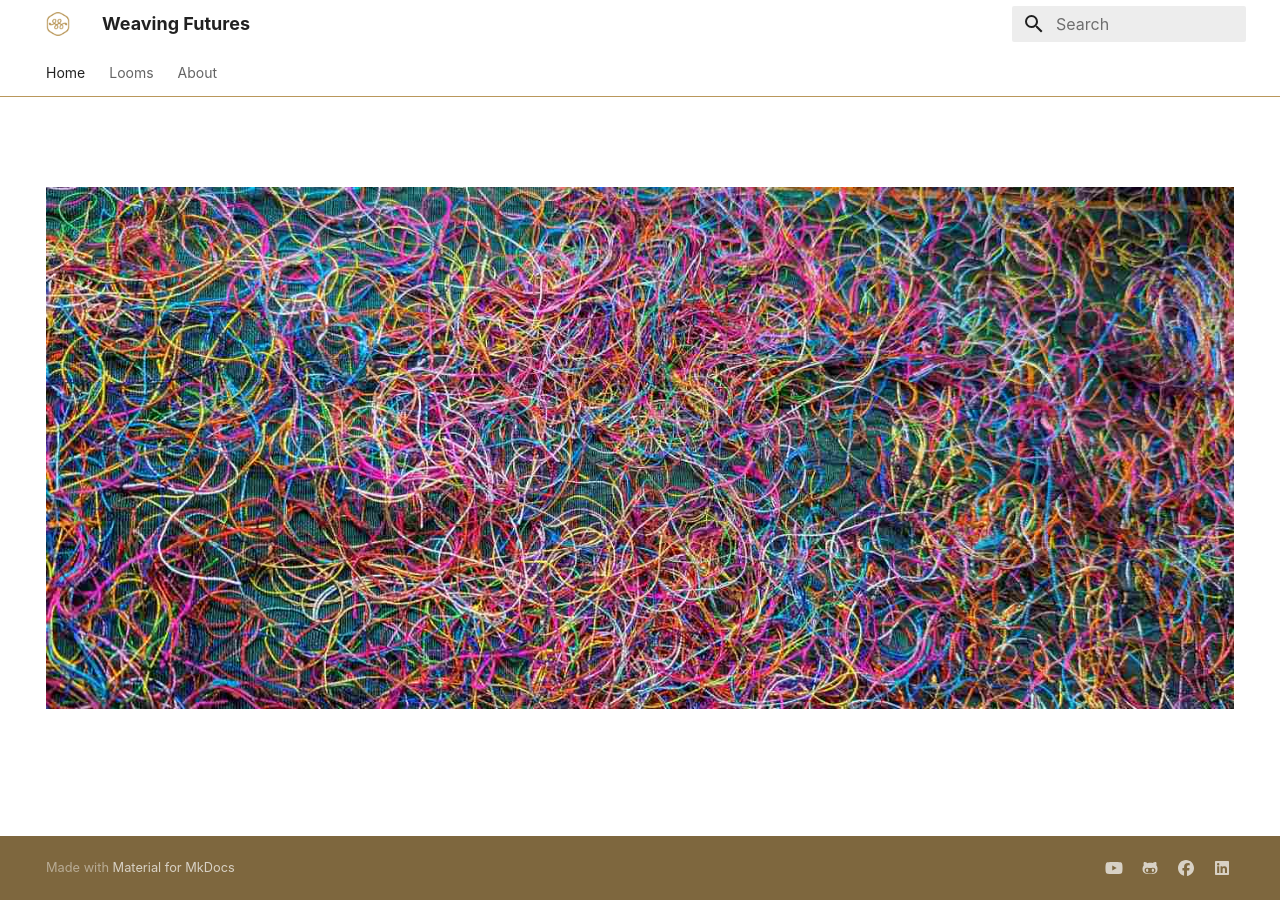
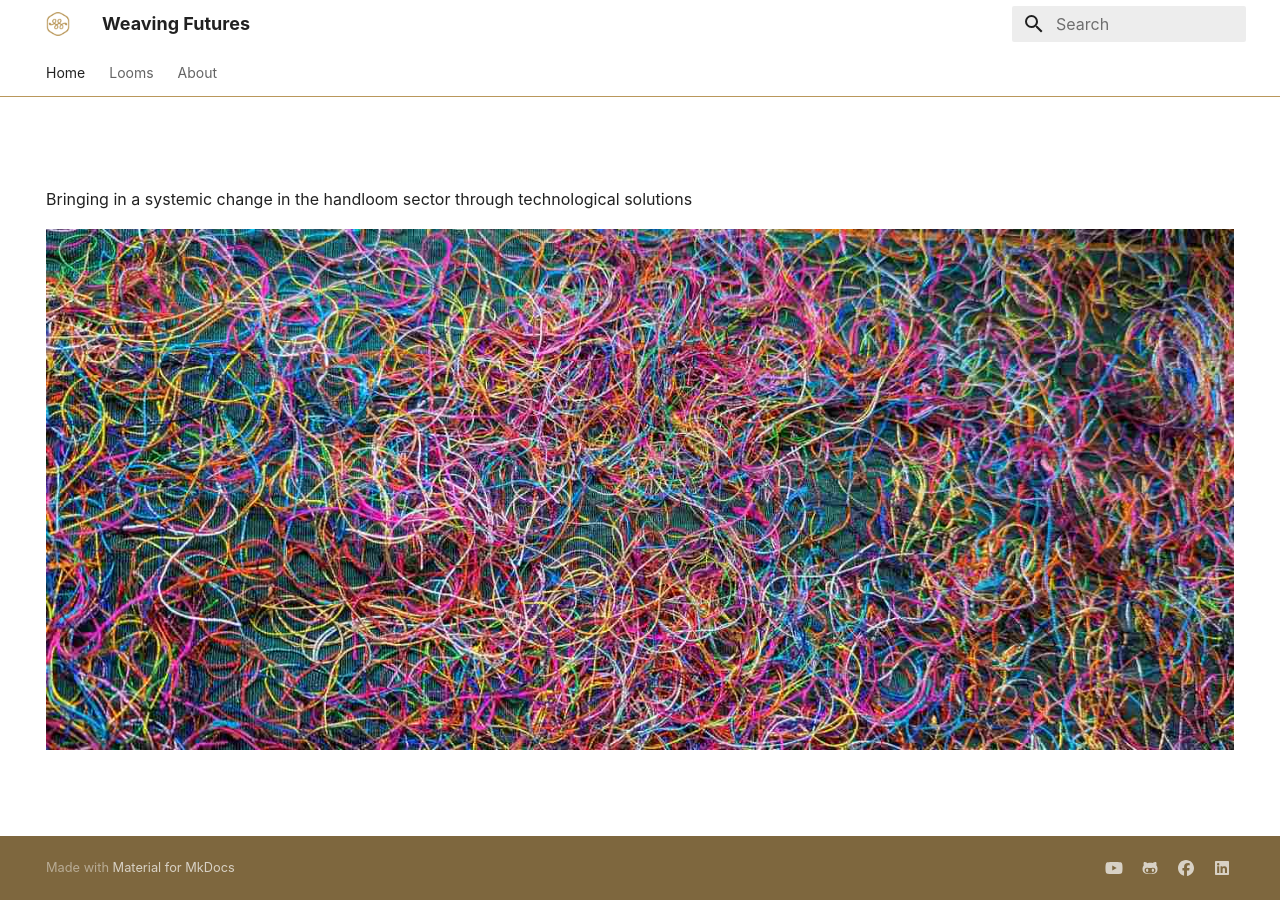
Before and after one commit to weavingfutures/weavingfutures.github.io, an MkDocs documentation site: the page built from docs/index.md, in a window 1280 px wide. Built offline with MkDocs 1.6.1 and Material for MkDocs 9.7.7, drawn with Linux system fonts in a browser that asks for light colours; some web fonts are replaced.

Commit message:
Update index.md

```diff
--- a/docs/index.md
+++ b/docs/index.md
@@ -4,4 +4,5 @@ hide:
   - toc
 ---
 #
+Bringing in a systemic change in the handloom sector through technological solutions
 <p align="center"><img alt="group" src="../../images/front_textile.jpg" /></p>
```
